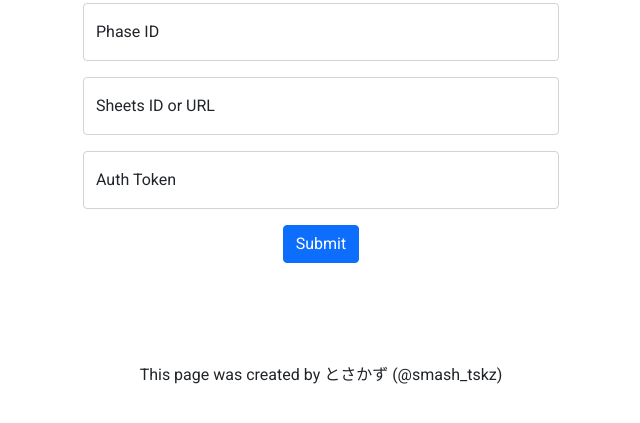
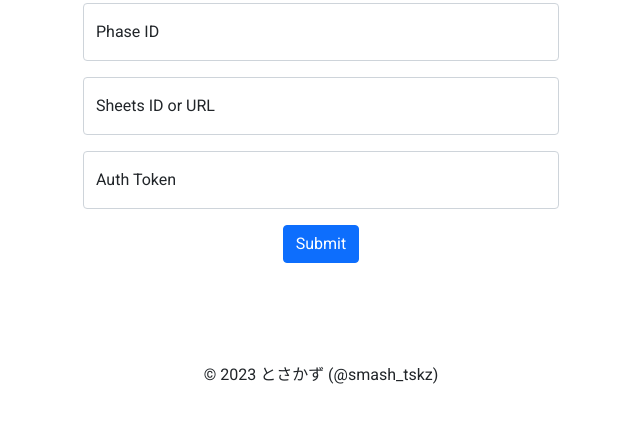
Before and after one commit to tosaka2/startgg_seed_updater, a plain HTML site: page index.html in a window 1280 px wide. Shown: the part 169-592 px from the top of the page, without its empty margins (319-959 px from the left). Drawn offline with nearby package versions, Linux system fonts and the light colour scheme.

Commit message:
fix credit

```diff
--- a/index.html
+++ b/index.html
@@ -50,7 +50,7 @@
         <div id="message" class="mt-3" style="display: none;"></div>
     </div>
     <footer style="text-align: center; margin-top: 30px;">
-        This page was created by とさかず (@smash_tskz)
+        ©︎ 2023 とさかず (@smash_tskz)
       </footer>
     <script>
         function showSuccessMessage() {
```
